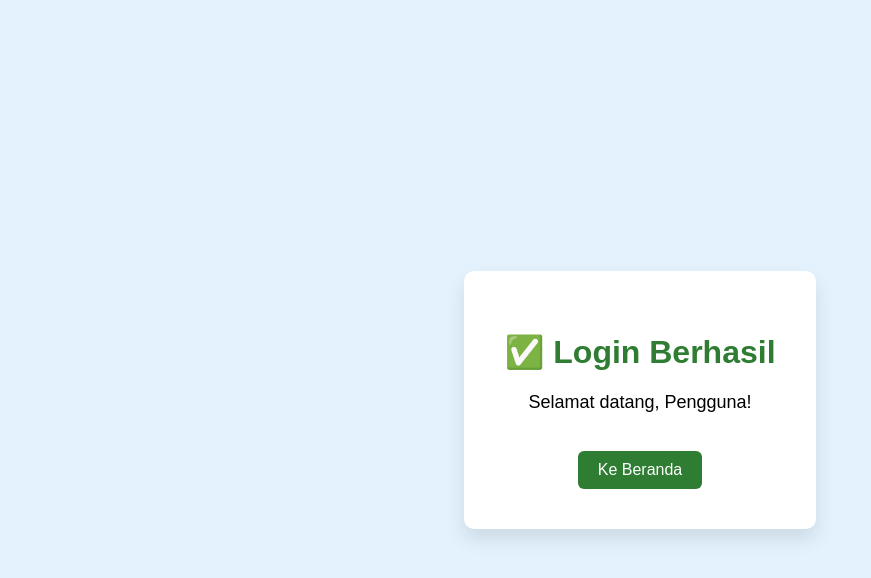
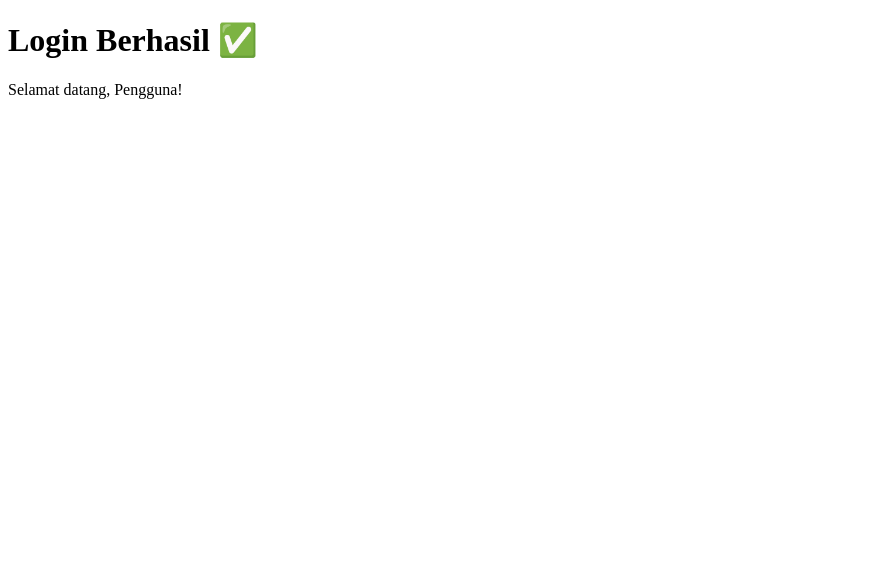
Before and after one commit to FRZe93/website-mobil, a plain HTML site: page login-sukses.html in a window 1280 px wide. Shown: the whole page, without its empty margins (0-871 px from the left). Drawn offline with Linux system fonts and the light colour scheme.

Commit message:
Update login-sukses.html

```diff
--- a/login-sukses.html
+++ b/login-sukses.html
@@ -2,54 +2,12 @@
 <html lang="id">
 <head>
   <meta charset="UTF-8">
-  <title>Login Berhasil</title>
-  <style>
-    body {
-      font-family: Arial, sans-serif;
-      background-color: #e3f2fd;
-      display: flex;
-      justify-content: center;
-      align-items: center;
-      height: 100vh;
-      margin: 0;
-    }
-    .box {
-      background: white;
-      padding: 40px;
-      border-radius: 10px;
-      text-align: center;
-      box-shadow: 0 10px 20px rgba(0,0,0,0.1);
-    }
-    h1 {
-      color: #2e7d32;
-    }
-    p {
-      margin-top: 10px;
-      font-size: 18px;
-    }
-    a {
-      margin-top: 20px;
-      display: inline-block;
-      background: #2e7d32;
-      color: white;
-      padding: 10px 20px;
-      border-radius: 6px;
-      text-decoration: none;
-    }
-    a:hover {
-      background: #1b5e20;
-    }
-  </style>
+  <title>Login Sukses</title>
 </head>
 <body>
-  <div class="box">
-    <h1>✅ Login Berhasil</h1>
-    <p>Selamat datang, <span id="username"></span>!</p>
-    <a href="index.html">Ke Beranda</a>
-  </div>
-
+  <h1>Login Berhasil ✅</h1>
+  <p>Selamat datang, <span id="username"></span>!</p>
   <script>
-    // Ambil username dari localStorage
     const username = localStorage.getItem("loggedInUser") || "Pengguna";
     document.getElementById("username").textContent = username;
   </script>
```
